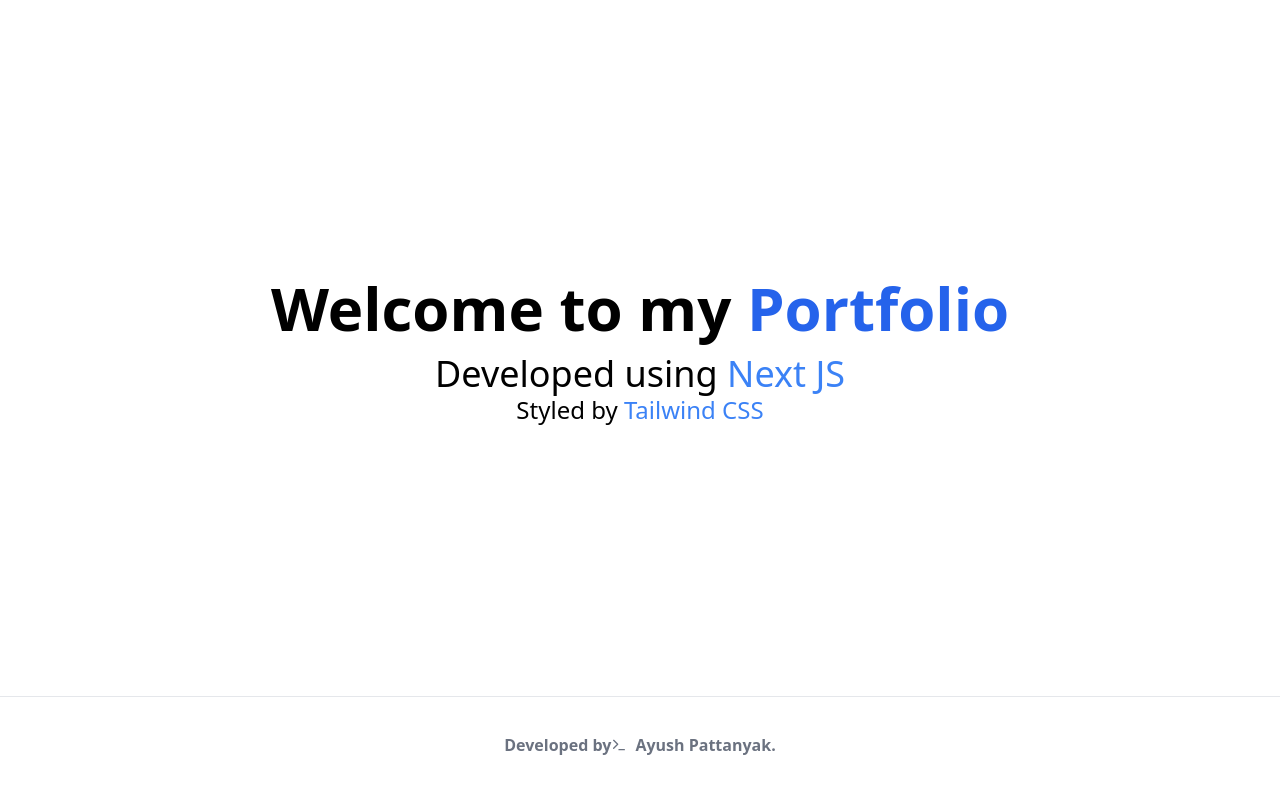
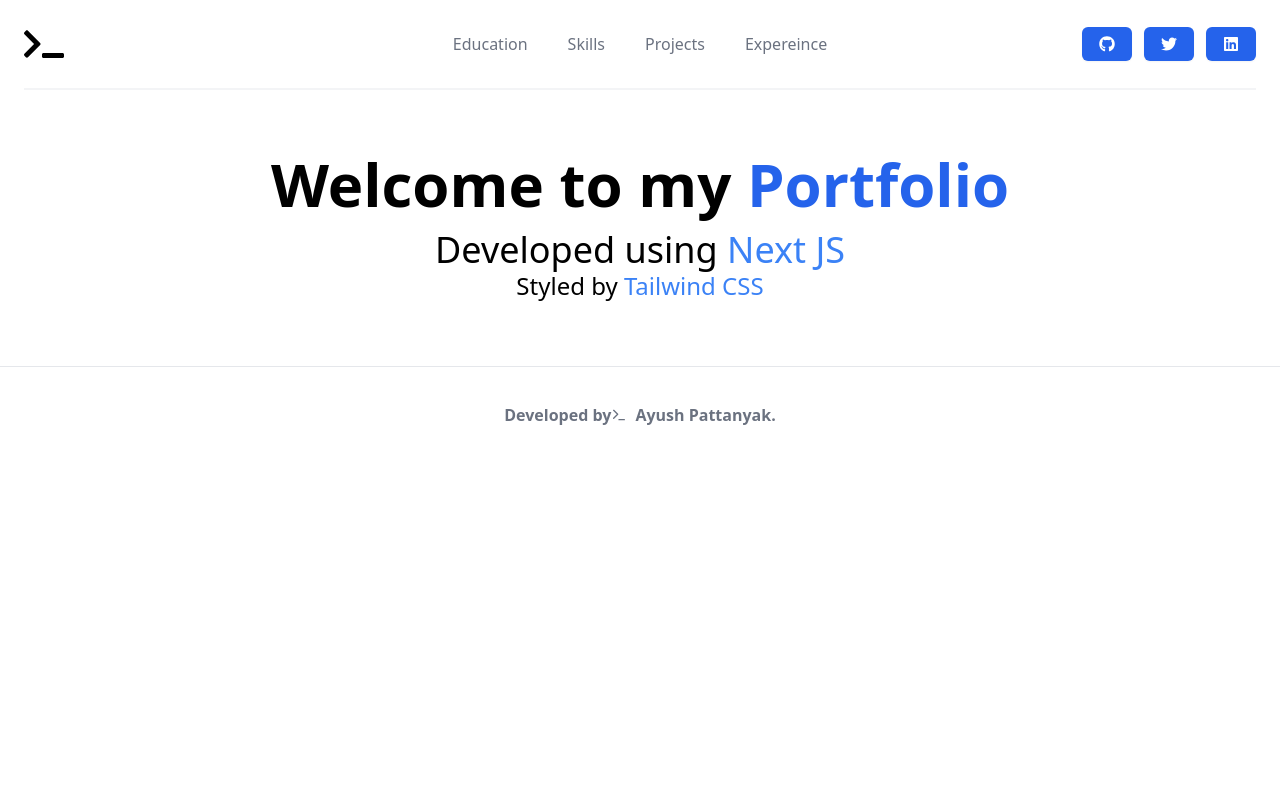
Before and after one commit to ayush-sys/next-portfolio-site, a Next.js app: page / in a window 1280 px wide. Shown: the top 794 px of the page. Built offline with nearby package versions, Linux system fonts and the light colour scheme.

Commit message:
Added Header

```diff
--- /dev/null
+++ b/components/Footer.jsx
@@ -0,0 +1,17 @@
+import {FiTerminal} from "react-icons/fi";
+
+function Footer() {
+  return (
+    <footer className="flex h-24 w-full items-center justify-center border-t">
+    <p className="flex items-center justify-center font-semibold text-gray-500 hover:text-gray-700 space-x-2">
+      Developed by {'  '}
+      <FiTerminal />
+      <a className="">
+        Ayush Pattanyak.
+      </a>
+    </p>
+  </footer>
+  );
+}
+
+export default Footer;
--- /dev/null
+++ b/components/Header.jsx
@@ -0,0 +1,220 @@
+/* This example requires Tailwind CSS v2.0+ */
+import { Fragment } from 'react'
+import { Popover, Transition } from '@headlessui/react'
+import {
+  BookmarkAltIcon,
+  CalendarIcon,
+  ChartBarIcon,
+  CursorClickIcon,
+  MenuIcon,
+  PhoneIcon,
+  PlayIcon,
+  RefreshIcon,
+  ShieldCheckIcon,
+  SupportIcon,
+  ViewGridIcon,
+  XIcon,
+} from '@heroicons/react/outline'
+import {FaTerminal, FaGithub, FaTwitter, FaLinkedin} from 'react-icons/fa';
+
+const solutions = [
+  {
+    name: 'Analytics',
+    description: 'Get a better understanding of where your traffic is coming from.',
+    href: '#',
+    icon: ChartBarIcon,
+  },
+  {
+    name: 'Engagement',
+    description: 'Speak directly to your customers in a more meaningful way.',
+    href: '#',
+    icon: CursorClickIcon,
+  },
+  { name: 'Security', description: "Your customers' data will be safe and secure.", href: '#', icon: ShieldCheckIcon },
+  {
+    name: 'Integrations',
+    description: "Connect with third-party tools that you're already using.",
+    href: '#',
+    icon: ViewGridIcon,
+  },
+  {
+    name: 'Automations',
+    description: 'Build strategic funnels that will drive your customers to convert',
+    href: '#',
+    icon: RefreshIcon,
+  },
+]
+const callsToAction = [
+  { name: 'Watch Demo', href: '#', icon: PlayIcon },
+  { name: 'Contact Sales', href: '#', icon: PhoneIcon },
+]
+const resources = [
+  {
+    name: 'Help Center',
+    description: 'Get all of your questions answered in our forums or contact support.',
+    href: '#',
+    icon: SupportIcon,
+  },
+  {
+    name: 'Guides',
+    description: 'Learn how to maximize our platform to get the most out of it.',
+    href: '#',
+    icon: BookmarkAltIcon,
+  },
+  {
+    name: 'Events',
+    description: 'See what meet-ups and other events we might be planning near you.',
+    href: '#',
+    icon: CalendarIcon,
+  },
+  { name: 'Security', description: 'Understand how we take your privacy seriously.', href: '#', icon: ShieldCheckIcon },
+]
+const recentPosts = [
+  { id: 1, name: 'Boost your conversion rate', href: '#' },
+  { id: 2, name: 'How to use search engine optimization to drive traffic to your site', href: '#' },
+  { id: 3, name: 'Improve your customer experience', href: '#' },
+]
+
+function classNames(...classes) {
+  return classes.filter(Boolean).join(' ')
+}
+
+
+
+export default function Header() {
+  return (
+    <Popover className="relative bg-white">
+      <div className="max-w-7xl mx-auto px-4 sm:px-6">
+        <div className="flex justify-between items-center border-b-2 border-gray-100 py-6 md:justify-start md:space-x-10">
+          <div className="flex justify-start lg:w-0 lg:flex-1">
+            <a href="/">
+              <span className="sr-only">Workflow</span>
+              <FaTerminal className="h-8 w-auto sm:h-10"/>
+            </a>
+          </div>
+          <div className="-mr-2 -my-2 md:hidden">
+            <Popover.Button className="bg-white rounded-md p-2 inline-flex items-center justify-center text-gray-400 hover:text-gray-500 hover:bg-gray-100 focus:outline-none focus:ring-2 focus:ring-inset focus:ring-blue-600">
+              <span className="sr-only">Open menu</span>
+              <MenuIcon className="h-6 w-6" aria-hidden="true" />
+            </Popover.Button>
+          </div>
+          <Popover.Group as="nav" className="hidden md:flex space-x-10">
+            <a href="#" className="text-base font-medium text-gray-500 hover:text-gray-900">
+              Education
+            </a>
+            <a href="#" className="text-base font-medium text-gray-500 hover:text-gray-900">
+              Skills
+            </a>
+            <a href="#" className="text-base font-medium text-gray-500 hover:text-gray-900">
+              Projects
+            </a>
+            <a href="#" className="text-base font-medium text-gray-500 hover:text-gray-900">
+            Expereince
+            </a>
+          </Popover.Group>
+
+          <div className="hidden md:flex items-center justify-end md:flex-1 lg:w-0">
+            <a
+              href="#"
+              className="ml-3 whitespace-nowrap inline-flex items-center justify-center px-4 py-2 border border-transparent rounded-md shadow-sm text-base font-medium text-white bg-blue-600 hover:bg-blue-700"
+            >
+              <FaGithub className='h-2 w-auto sm:h-4'/>
+            </a>
+            <a
+              href="#"
+              className="ml-3 whitespace-nowrap inline-flex items-center justify-center px-4 py-2 border border-transparent rounded-md shadow-sm text-base font-medium text-white bg-blue-600 hover:bg-blue-700"
+            >
+              <FaTwitter className='h-2 w-auto sm:h-4'/>
+            </a>
+            <a
+              href="#"
+              className="ml-3 whitespace-nowrap inline-flex items-center justify-center px-4 py-2 border border-transparent rounded-md shadow-sm text-base font-medium text-white bg-blue-600 hover:bg-blue-700"
+            >
+              <FaLinkedin className='h-2 w-auto sm:h-4'/>
+            </a>
+          </div>
+        </div>
+      </div>
+
+      <Transition
+        as={Fragment}
+        enter="duration-200 ease-out"
+        enterFrom="opacity-0 scale-95"
+        enterTo="opacity-100 scale-100"
+        leave="duration-100 ease-in"
+        leaveFrom="opacity-100 scale-100"
+        leaveTo="opacity-0 scale-95"
+      >
+        <Popover.Panel focus className="absolute top-0 inset-x-0 p-2 transition transform origin-top-right md:hidden">
+          <div className="rounded-lg shadow-lg ring-1 ring-black ring-opacity-5 bg-white divide-y-2 divide-gray-50">
+            <div className="pt-5 pb-6 px-5">
+              <div className="flex items-center justify-between">
+                <div>
+                  <img
+                    className="h-8 w-auto"
+                    src="https://tailwindui.com/img/logos/workflow-mark-indigo-600.svg"
+                    alt="Workflow"
+                  />
+                </div>
+                <div className="-mr-2">
+                  <Popover.Button className="bg-white rounded-md p-2 inline-flex items-center justify-center text-gray-400 hover:text-gray-500 hover:bg-gray-100 focus:outline-none focus:ring-2 focus:ring-inset focus:ring-indigo-500">
+                    <span className="sr-only">Close menu</span>
+                    <XIcon className="h-6 w-6" aria-hidden="true" />
+                  </Popover.Button>
+                </div>
+              </div>
+              <div className="mt-6">
+                <nav className="grid gap-y-8">
+                  {solutions.map((item) => (
+                    <a
+                      key={item.name}
+                      href={item.href}
+                      className="-m-3 p-3 flex items-center rounded-md hover:bg-gray-50"
+                    >
+                      <item.icon className="flex-shrink-0 h-6 w-6 text-indigo-600" aria-hidden="true" />
+                      <span className="ml-3 text-base font-medium text-gray-900">{item.name}</span>
+                    </a>
+                  ))}
+                </nav>
+              </div>
+            </div>
+            <div className="py-6 px-5 space-y-6">
+              <div className="grid grid-cols-2 gap-y-4 gap-x-8">
+                <a href="#" className="text-base font-medium text-gray-900 hover:text-gray-700">
+                  Pricing
+                </a>
+
+                <a href="#" className="text-base font-medium text-gray-900 hover:text-gray-700">
+                  Docs
+                </a>
+                {resources.map((item) => (
+                  <a
+                    key={item.name}
+                    href={item.href}
+                    className="text-base font-medium text-gray-900 hover:text-gray-700"
+                  >
+                    {item.name}
+                  </a>
+                ))}
+              </div>
+              <div>
+                <a
+                  href="#"
+                  className="w-full flex items-center justify-center px-4 py-2 border border-transparent rounded-md shadow-sm text-base font-medium text-white bg-indigo-600 hover:bg-indigo-700"
+                >
+                  Sign up
+                </a>
+                <p className="mt-6 text-center text-base font-medium text-gray-500">
+                  Existing customer?{' '}
+                  <a href="#" className="text-indigo-600 hover:text-indigo-500">
+                    Sign in
+                  </a>
+                </p>
+              </div>
+            </div>
+          </div>
+        </Popover.Panel>
+      </Transition>
+    </Popover>
+  )
+}
--- a/package.json
+++ b/package.json
@@ -6,6 +6,8 @@
     "start": "next start"
   },
   "dependencies": {
+    "@headlessui/react": "^1.4.3",
+    "@heroicons/react": "^1.0.5",
     "next": "latest",
     "react": "^17.0.2",
     "react-dom": "^17.0.2",
--- a/pages/index.tsx
+++ b/pages/index.tsx
@@ -1,16 +1,21 @@
 import Head from 'next/head';
-import { FiTerminal } from 'react-icons/fi';
+import Header from '../components/Header';
+import Footer from '../components/Footer';
 
 
 export default function Home() {
   return (
-    <div className="flex min-h-screen flex-col items-center justify-center py-2">
+    <div>
       <Head>
         <title>Portfolio</title>
         <link rel="icon" href="/terminal-solid.svg" />
       </Head>
 
-      <main className="flex w-full flex-1 flex-col items-center justify-center px-20 text-center space-y-4">
+    {/* Header Section */}
+    <Header/>
+
+    {/* Main Section */}
+      <main className="flex w-full flex-1 flex-col items-center justify-center px-20 text-center space-y-4 my-8 py-8">
         <h1 className="text-6xl font-bold">
           Welcome to my {' '}
           <a className="text-blue-600" href="">
@@ -23,15 +28,8 @@
         </div>
       </main>
 
-      <footer className="flex h-24 w-full items-center justify-center border-t">
-        <p className="flex items-center justify-center font-semibold text-gray-500 hover:text-gray-700 space-x-2">
-          Developed by {'  '}
-          <FiTerminal />
-          <a className="">
-            Ayush Pattanyak.
-          </a>
-        </p>
-      </footer>
+    {/* Footer Section */}
+    <Footer />
     </div>
   )
 }
--- a/tsconfig.json
+++ b/tsconfig.json
@@ -15,6 +15,6 @@
     "jsx": "preserve",
     "incremental": true
   },
-  "include": ["next-env.d.ts", "**/*.ts", "**/*.tsx"],
+  "include": ["next-env.d.ts", "**/*.ts", "**/*.tsx", "components/Header.jsx"],
   "exclude": ["node_modules"]
 }
```
Also changed, not shown: 1 other file (tests, documents, lock files or other folders).
